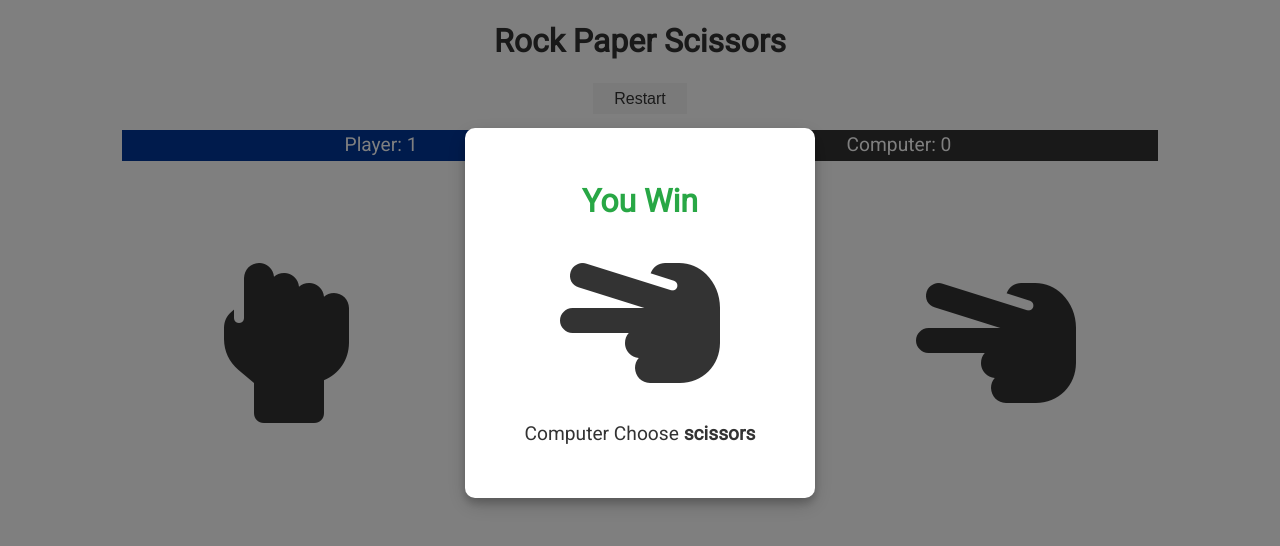
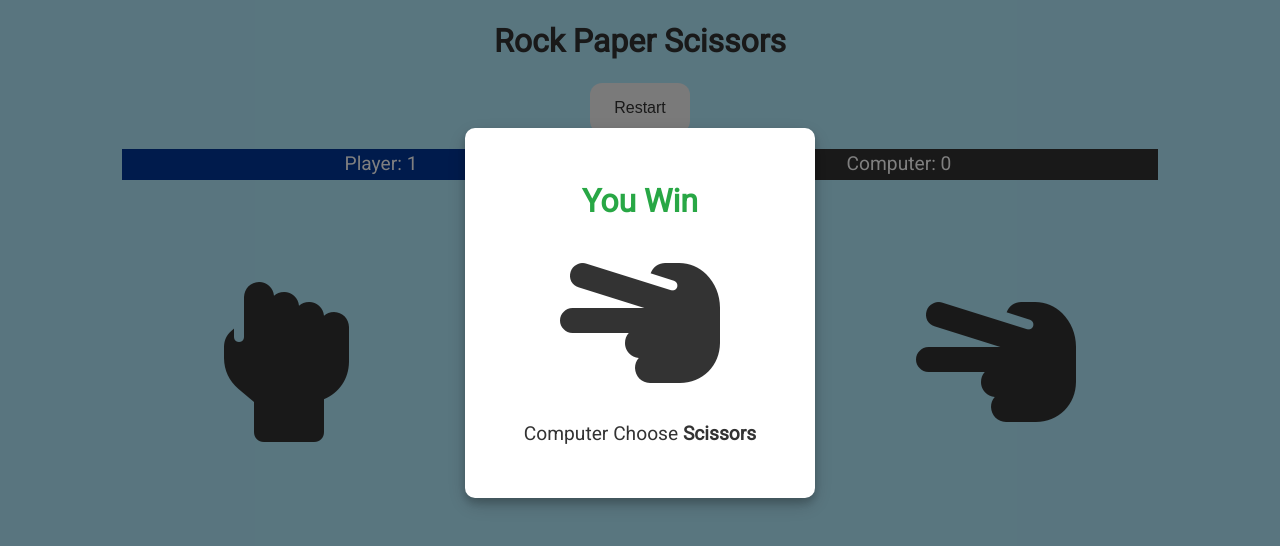
Before and after one commit to laxmiprabhaannaldas/Rock-Paper-Scissors-game, a plain HTML site: page index.html in a window 1280 px wide. Both pictures are taken after a click on the icon 284 px from the left and 296 px from the top of the page. Drawn offline with Linux system fonts and the light colour scheme.

Commit message:
Added the final touch to the game like final styleing

```diff
--- a/css/style.css
+++ b/css/style.css
@@ -17,7 +17,7 @@
 body {
     font-family: 'Roboto', sans-serif;
     line-height: 1.6;
-    background-color: #fff;
+    background-color: #b3ecff;
     color: #333;
 }
 
@@ -35,15 +35,19 @@ body {
     color: #333;
     padding: 0.4rem 1.3rem;
     font-size: 1rem;
+    height: 50px;
+    width: 100px;
     cursor: pointer;
     outline: none;
     border: none;
     margin-bottom: 1rem;
+    border-radius: 12px;
 }
 
 .restart-btn:hover {
     background-color: var(--primary-color);
     color: #fff;
+    box-shadow: 0 12px 16px 0 rgba(0, 0, 0, 0.24), 0 17px 50px 0 rgba(0, 0, 0, 0.19);
 }
 
 .header {
--- a/js/main.js
+++ b/js/main.js
@@ -63,7 +63,7 @@ function showWinner(winner, computerChoice) {
         result.innerHTML = `
             <h1 class="text-win">You Win</h1>
             <i class="fas fa-hand-${computerChoice} fa-10x"></i>
-            <p>Computer Choose <strong>${computerChoice}</strong></p>
+            <p>Computer Choose <strong>${computerChoice.charAt(0).toUpperCase()+computerChoice.slice(1)}</strong></p>
             `;
     } else if (winner === 'computer') {
         // Inc computer score
@@ -72,13 +72,13 @@ function showWinner(winner, computerChoice) {
         result.innerHTML = `
         <h1 class="text-lose">You Lose</h1>
         <i class="fas fa-hand-${computerChoice} fa-10x"></i>
-        <p> Computer Choose <strong> ${ computerChoice } </strong></p>
+        <p> Computer Choose <strong>${computerChoice.charAt(0).toUpperCase()+computerChoice.slice(1)}</strong></p>
         `;
     } else {
         result.innerHTML = `
         <h1> It 's a draw</h1>
         <i class = "fas fa-hand-${computerChoice} fa-10x" > </i>
-        <p> Computer Choose <strong> ${ computerChoice } </strong></p>
+        <p> Computer Choose <strong> ${computerChoice.charAt(0).toUpperCase()+computerChoice.slice(1)} </strong></p>
             `;
     }
     //show score
```
